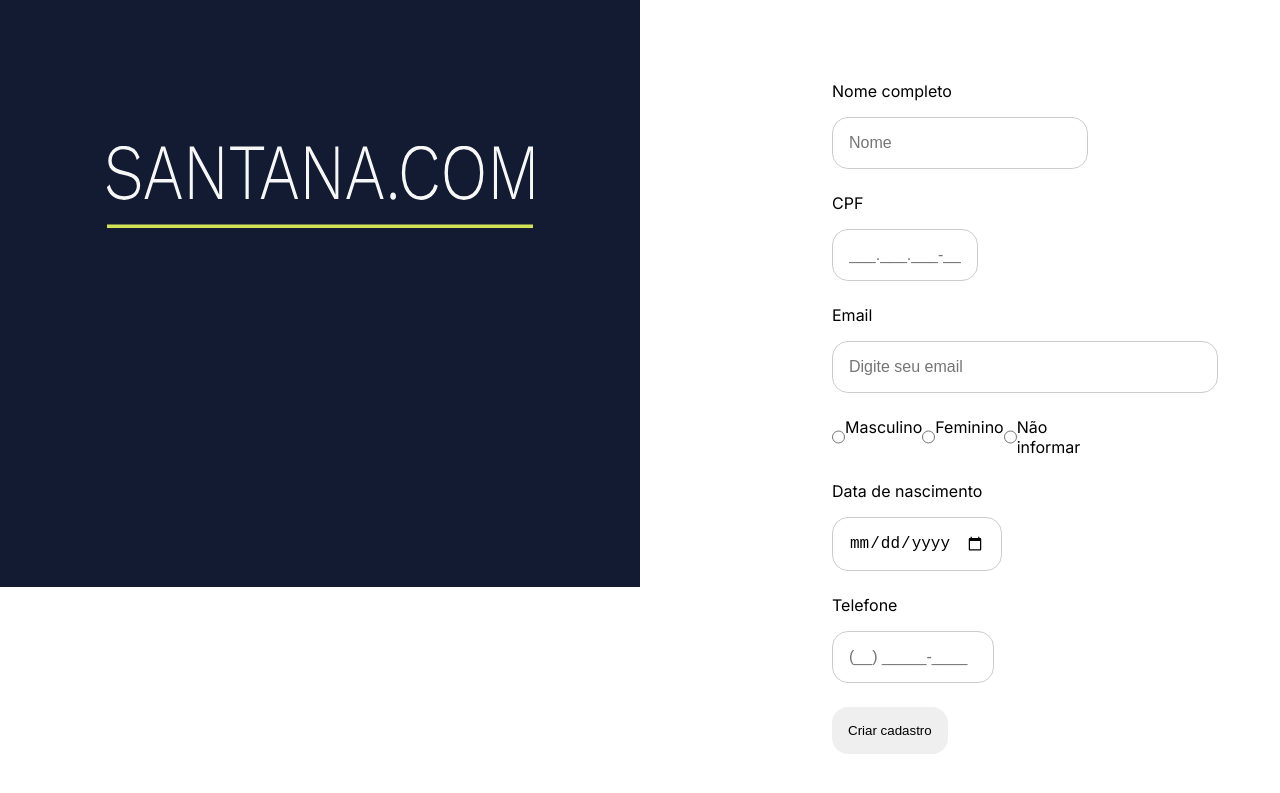
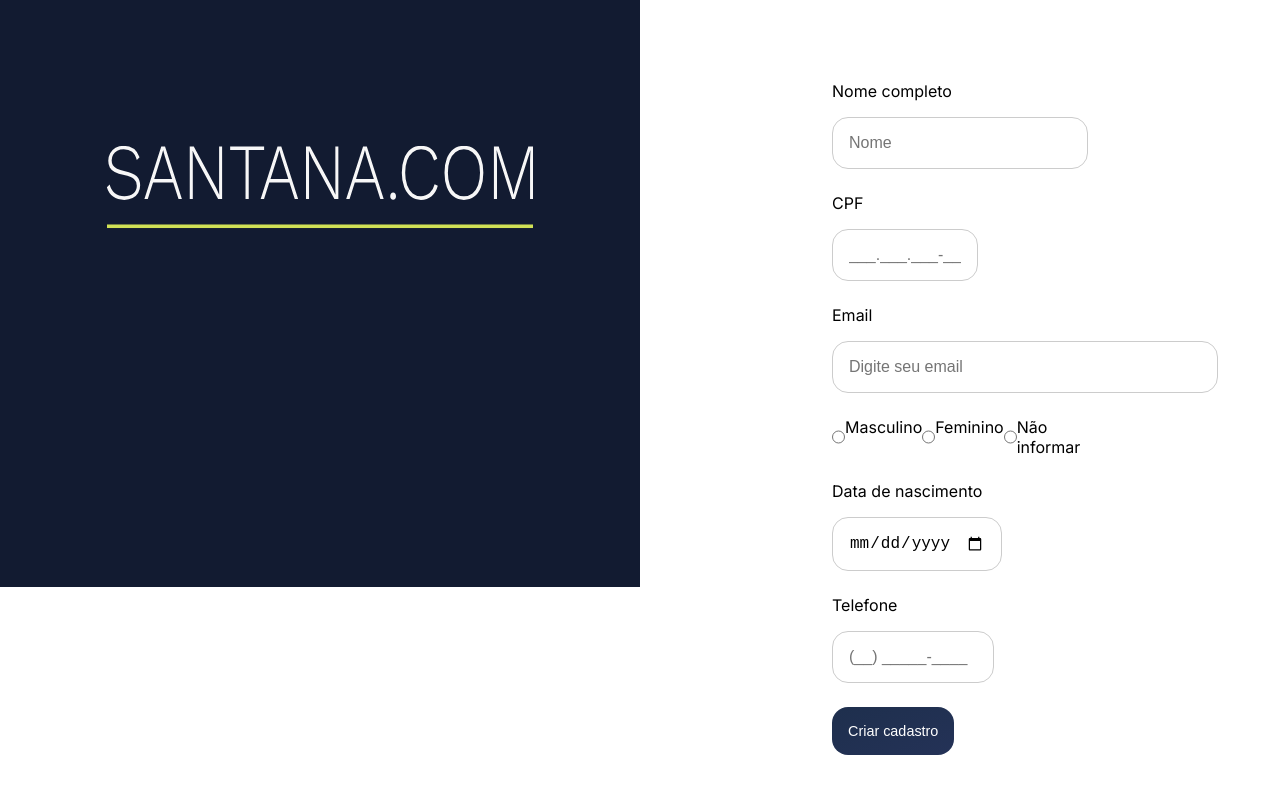
Before and after one commit to iSantanaaH/santana.com, a Next.js app: page /minha-conta/cadastro in a window 1280 px wide. Shown: the part 213-1006 px from the top of the page. Built offline with nearby package versions, Linux system fonts and the light colour scheme.

Commit message:
change styles button submit

```diff
--- a/app/minha-conta/cadastro/register.module.css
+++ b/app/minha-conta/cadastro/register.module.css
@@ -64,11 +64,11 @@
 }
 
 .ContainerOptions .InputBirthday {
-    width: 8.5rem;
+  width: 8.5rem;
 }
 
 .ContainerOptions .InputPhone {
-    width: 8rem;
+  width: 8rem;
 }
 
 .ContentFormLogin form .ErrorInput {
@@ -94,6 +94,22 @@
   margin-bottom: 5rem;
   outline: none;
   border: none;
+  background: linear-gradient(
+    to bottom right,
+    var(--button500),
+    var(--button600)
+  );
+  color: var(--whiteFull);
+  font-size: 0.9rem;
+  cursor: pointer;
+}
+
+.MainContainerLoging button[type="submit"]:hover {
+  background: linear-gradient(
+    to bottom right,
+    var(--button700),
+    var(--button600)
+  );
 }
 
 .ContentFormLogin form input {
```
